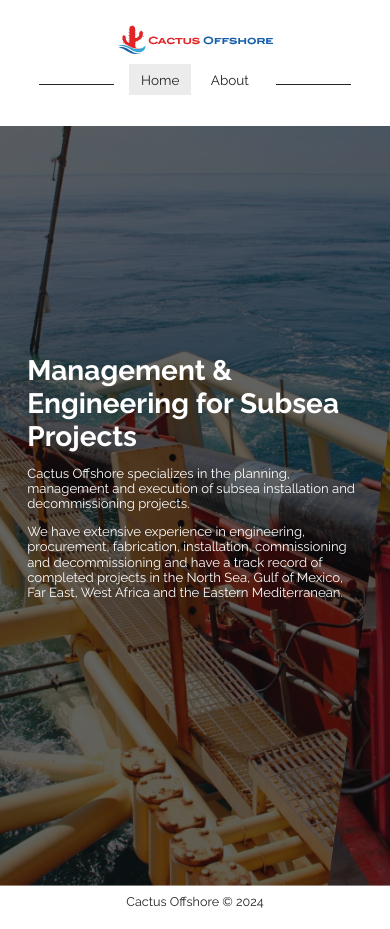
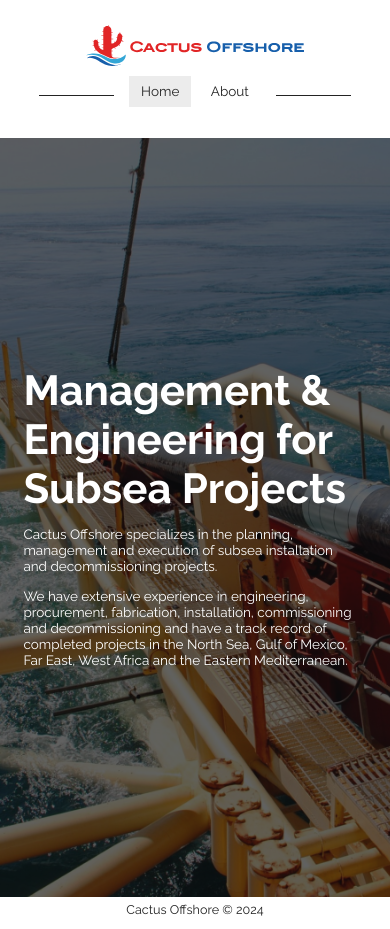
Before and after one commit to GriffFerguson/cactus-offshore, a SvelteKit app: page / in a window 390 px wide. Built offline with nearby package versions, Linux system fonts and the light colour scheme.

Commit message:
change responsiveness and markup of homepage

```diff
--- a/src/routes/+layout.svelte
+++ b/src/routes/+layout.svelte
@@ -23,6 +23,8 @@
 
 <style>
     header {
+        position: relative;
+        z-index: 999;
         width: 35%;
         margin: 0 32.5%;
         padding: 3vh 0;
@@ -91,5 +93,9 @@
             width: 80%;
             margin: 0 10%;
         }
+        header img {
+            width: 70%;
+            margin: 0 15%;
+        }
     }
 </style>
--- a/src/routes/+page.svelte
+++ b/src/routes/+page.svelte
@@ -6,6 +6,7 @@
     <title>Cactus Offshore</title>
 </svelte:head>
 
+<div id="homepage">
     <svg viewBox="0 0 2947.8 1300" xmlns="http://www.w3.org/2000/svg">
         <!-- width: 3468, height: 1300 -->
         <style>
@@ -22,74 +23,61 @@
             <ImageMask href="/images/homepage_2.jpg" x="0" count="1" />
         </g>
         <rect x="0" y="0" width="2947.8" height="1300" fill="rgba(15,15,15,0.65)" />
-    <foreignObject width="1179.12" height="520" x="450" y="390" text-anchor="center">
+    </svg>
+    <div id="content">
         <p class="large">Management & Engineering for Subsea Projects</p>
         <p>Cactus Offshore specializes in the planning, management and execution of subsea installation and decommissioning projects.</p>
         <p>We have extensive experience in engineering, procurement, fabrication, installation, commissioning and decommissioning and have a track record of completed projects in the North Sea, Gulf of Mexico, Far East, West Africa and the Eastern Mediterranean.</p>
-    </foreignObject>
-</svg>
+    </div>
+</div>
 
 <style>
+    #homepage {
+        position: relative;
+        width: 100%;
+        height: 90vh;
+    }
+
     svg {
-        width: 100vw;
+        min-width: 100vw;
+        min-height: 100%;
+        position: absolute;
+        top: 0;
+        left: 0;
     }
-    svg p.large {
-        font-size: 4rem;
+    .large {
+        font-size: 3.5rem;
         font-weight: bold;
         margin: 0;
         padding: 0;
     }
     p {
         color: white;
-        font-size: 1.3rem;
+        font-size: 1rem;
     }
 
-    @media only screen and (max-width: 1800px) {
-        svg {
-            width: 130vw;
-            transform: translateX(-15vw);
+    #content {
+        top: 30%;
+        left: 12%;
+        position: absolute;
+        width: 70%;
     }
-        p {
-            font-size: 1.45rem;
-        }
-    }
-    @media only screen and (max-width: 1100px) {
-        svg {
-            width: 160vw;
-            transform: translateX(-20vw);
-        }
-        svg p.large {
-            font-size: 5rem;
-        }
-        p {
-            font-size: 2rem;
+    @media only screen and (max-width: 700px) {
+        #content {
+            left: 6%;
+            width: 85%;
         }
 
-        svg foreignObject {
-            width: 1300px;
-            x: 600px;
-        }
-    }
-    @media only screen and (max-width: 650px) {
-        svg {
-            /* width: 220vw; */
-            height: 90vh;
-            width: auto;
-            transform: translateX(-20vw);
-        }
-        svg p.large {
-            font-size: 3.2rem;
-        }
-        p {
-            font-size: 1.5rem;
+        .large {
+            font-size: 2.8rem;
         }
 
-        svg foreignObject {
-            width: 700px;
-            x: 280px;
+        p {
+            font-size: 0.9rem;
         }
 
-        svg g {
+
+        #images {
             animation-name: imageSlideshow;
             animation-duration: 16s;
             animation-timing-function: ease-out;
@@ -114,10 +102,4 @@
             }
         }
     }
-    @media screen and (max-width: 465px) {
-        svg foreignObject {
-            width: 570px;
-            x: 180px;
-        }
-    }
 </style>
```
Also changed, not shown: src/components/GalleryImage.svelte (+7 -0 lines). Lines whose indentation alone changed are shown as unchanged.
